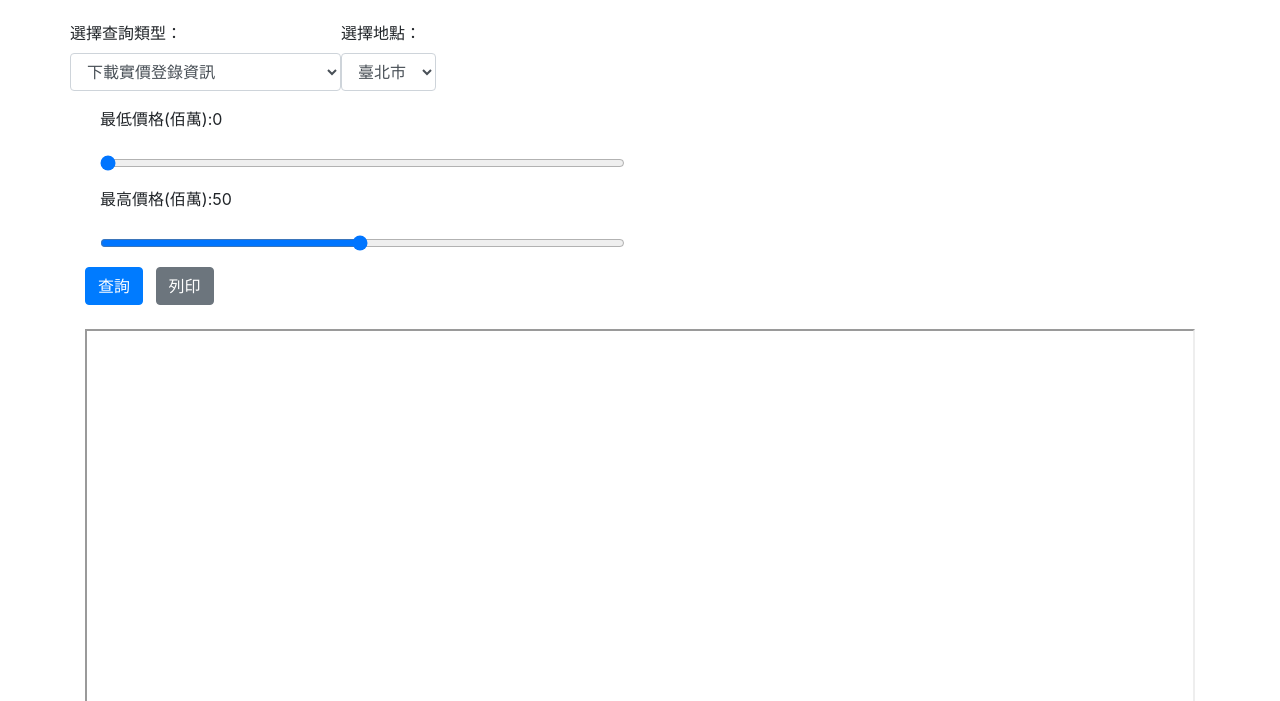
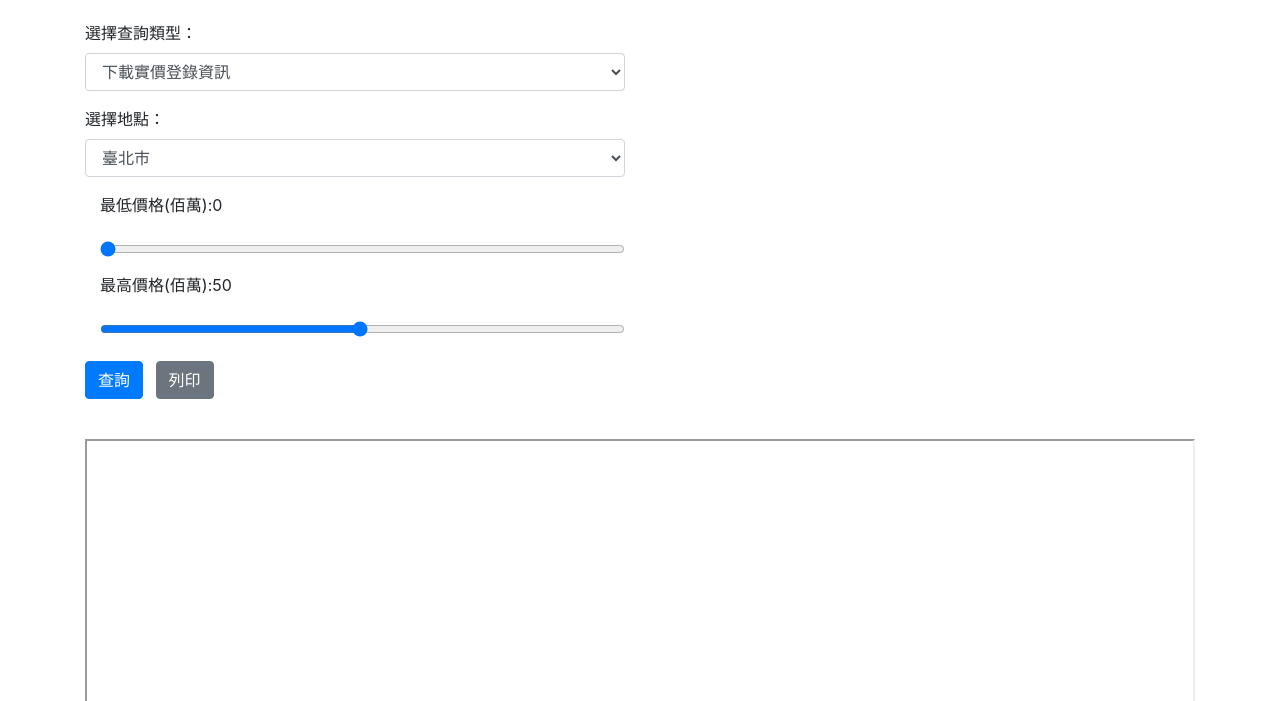
Before and after one commit to 112121931/PY, a plain HTML site: page Source/finalwork/templates/index.html in a window 1280 px wide. Shown: the part 99-800 px from the top of the page. Drawn offline with nearby package versions, Linux system fonts and the light colour scheme.

Commit message:
Update index.html

```diff
--- a/Source/finalwork/templates/index.html
+++ b/Source/finalwork/templates/index.html
@@ -11,7 +11,9 @@
     <div class="container mt-5">
         <h1 class="text-center">實價登錄查詢系統</h1>
         <form id="queryForm" action="/query" method="post" target="result_frame" class="mt-4">
-            <div class="row">
+        <!-- 上半部左邊 -->
+        <div class="row mt-4">
+            <div class="col-md-6">
                 <div class="form-group">
                     <label for="option">選擇查詢類型：</label>
                     <select id="option" name="option" class="form-control">
@@ -51,6 +53,8 @@
                     </select>
                 </div>
             </div>
+        </div>
+        <!-- 上半部左邊 -->
             <div class="col-md-6">
                 <div class="form-group">
                     <p><label for="min_price_slider">最低價格(佰萬):</label><span id="min_price_Value" name="min_price_Value">0</span></p>
@@ -61,9 +65,12 @@
                     <input type="range" min="1" max="100" value="50" class="form-control-range" id="max_price_slider" name="max_price_slider">
                 </div>
             </div>
+        <!-- 下半部 -->
+        <div class="form-group mt-4">
             <button type="submit" class="btn btn-primary">查詢</button>
             <button type="button" class="btn btn-secondary ml-2" onclick="printResult()">列印</button>
         </form>
+        </div>
         <iframe id="result_frame" name="result_frame" width="100%" height="600" class="mt-4"></iframe>
     </div>
     <!-- 引用 Bootstrap JavaScript 和依賴 -->
```
